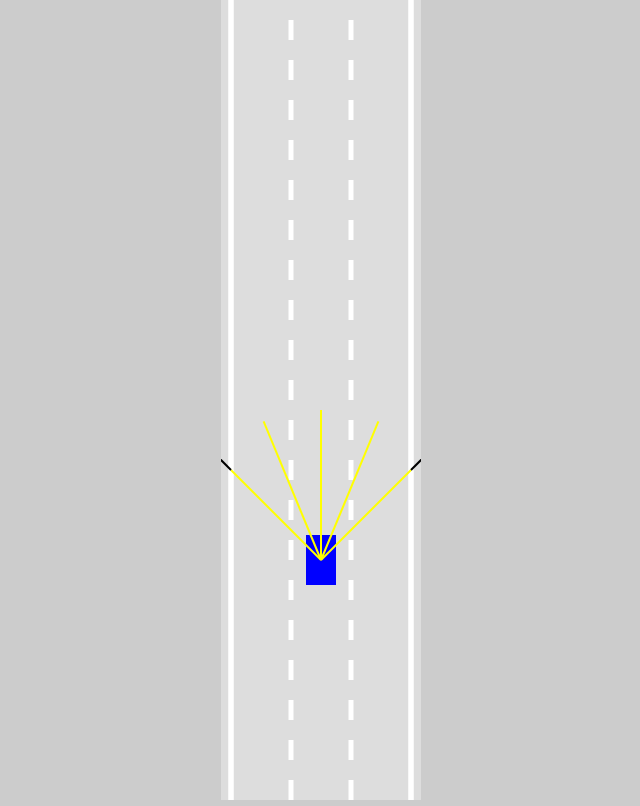
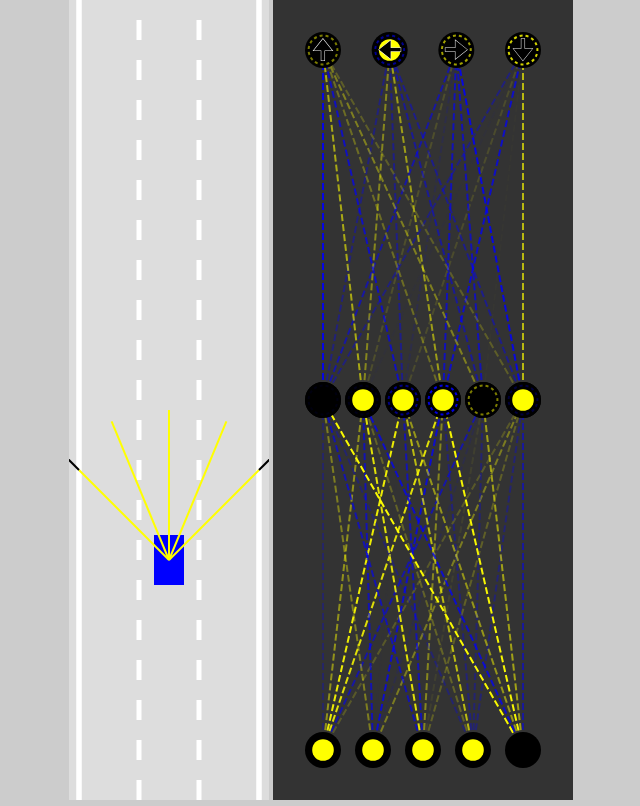
Before and after one commit to ardailhn/self-driving-car-js, a plain HTML site: page index.html in a window 1280 px wide. Shown: the whole page, without its empty margins (319-959 px from the left). Drawn offline with Linux system fonts and the light colour scheme.

Commit message:
neural network

```diff
--- a/car.js
+++ b/car.js
@@ -11,8 +11,12 @@ class Car {
         this.friction = 0.09;
         this.angle = 0;
 
-        if (controlType != "DUMMY")
+        this.useBrain = controlType == "AI";
+
+        if (controlType != "DUMMY") {
             this.sensor = new Sensor(this);
+            this.brain = new NeuralNetwork([this.sensor.rayCount, 6, 4]);
+        }
         this.controls = new Controls(controlType);
     }
 
@@ -22,8 +26,18 @@ class Car {
             this.polygon = this.#createPolygon();
             this.damaged = this.#assessDamage(roadBorders, traffic);
         }
-        if (this.sensor)
+        if (this.sensor) {
             this.sensor.update(roadBorders, traffic);
+            const offsets = this.sensor.readings.map(s => s == null ? 0 : 1 - s.offset)
+            const outputs = NeuralNetwork.feedForward(offsets, this.brain);
+
+            if (this.useBrain) {
+                this.controls.forward = outputs[0];
+                this.controls.left = outputs[1];
+                this.controls.right = outputs[2];
+                this.controls.reverse = outputs[3];
+            }
+        }
     }
 
     #assessDamage(roadBorders, traffic) {
@@ -106,7 +120,7 @@ class Car {
         this.y -= Math.cos(this.angle) * this.speed;
     }
 
-    draw(ctx,color) {
+    draw(ctx, color) {
         if (this.damaged) {
             ctx.fillStyle = 'gray';
         } else {
--- a/index.html
+++ b/index.html
@@ -8,7 +8,10 @@
 </head>
 
 <body>
-    <canvas id="myCanvas"></canvas>
+    <canvas id="carCanvas"></canvas>
+    <canvas id="networkCanvas"></canvas>
+    <script src="visualizer.js"></script>
+    <script src="network.js"></script>
     <script src="sensor.js"></script>
     <script src="utils.js"></script>
     <script src="road.js"></script>
--- a/main.js
+++ b/main.js
@@ -1,27 +1,34 @@
-const canvas = document.getElementById('myCanvas');
-canvas.height = window.innerHeight;
-canvas.width = 200;
+const carCanvas = document.getElementById('carCanvas');
+carCanvas.width = 200;
+const networkCanvas = document.getElementById('networkCanvas');
+networkCanvas.width = 300;
 
-const ctx = canvas.getContext('2d');
-const road = new Road(canvas.width / 2, canvas.width * 0.9)
-const car = new Car(road.getLaneCenter(1), 100, 30, 50, "KEYS");
+const carCtx = carCanvas.getContext('2d');
+const networkCtx = networkCanvas.getContext('2d');
+
+const road = new Road(carCanvas.width / 2, carCanvas.width * 0.9)
+const car = new Car(road.getLaneCenter(1), 100, 30, 50, "AI");
 const traffic = [
     new Car(road.getLaneCenter(1), -100, 30, 50, "DUMMY", 2)
 ];
 
-const animate = () => {
+const animate = (time) => {
     for (let i = 0; i < traffic.length; i++) {
         traffic[i].update(road.borders, []);
     }
     car.update(road.borders, traffic);
-    canvas.height = window.innerHeight;
-    ctx.save();
-    ctx.translate(0, -car.y + canvas.height * 0.7);
-    road.draw(ctx);
+    carCanvas.height = window.innerHeight;
+    networkCanvas.height = window.innerHeight;
+    carCtx.save();
+    carCtx.translate(0, -car.y + carCanvas.height * 0.7);
+    road.draw(carCtx);
     for (let i = 0; i < traffic.length; i++) {
-        traffic[i].draw(ctx,"red");
+        traffic[i].draw(carCtx, "red");
     }
-    car.draw(ctx,"blue");
+    car.draw(carCtx, "blue");
+    carCtx.restore();
+    networkCtx.lineDashOffset = -time / 50;
+    Visualizer.drawNetwork(networkCtx, car.brain);
     requestAnimationFrame(animate);
 }
 
--- /dev/null
+++ b/network.js
@@ -0,0 +1,66 @@
+class NeuralNetwork {
+    constructor(neuronCounts) {
+        this.levels = [];
+        for (let i = 0; i < neuronCounts.length - 1; i++) {
+            this.levels.push(new Level(
+                neuronCounts[i], neuronCounts[i + 1]
+            ));
+        }
+    }
+
+    static feedForward(givenInputs, network) {
+        let outputs = Level.feedForward(givenInputs, network.levels[0]);
+        for (let i = 0; i < network.levels.length; i++) {
+            outputs = Level.feedForward(outputs, network.levels[i]);
+        }
+        return outputs;
+    }
+}
+
+class Level {
+    constructor(inputCount, outputCount) {
+        this.inputs = new Array(inputCount);
+        this.outputs = new Array(outputCount);
+        this.biases = new Array(outputCount);
+
+        this.weights = [];
+        for (let i = 0; i < inputCount; i++) {
+            this.weights[i] = new Array(outputCount);
+        }
+
+        Level.#randomize(this);
+    }
+
+    static #randomize(level) {
+        for (let i = 0; i < level.inputs.length; i++) {
+            for (let j = 0; j < level.outputs.length; j++) {
+                level.weights[i][j] = Math.random() * 2 - 1;
+            }
+        }
+
+        for (let i = 0; i < level.biases.length; i++) {
+            level.biases[i] = Math.random() * 2 - 1;
+
+        }
+    }
+
+    static feedForward(givenInputs, level) {
+        for (let i = 0; i < level.inputs.length; i++) {
+            level.inputs[i] = givenInputs[i];
+        }
+
+        for (let i = 0; i < level.outputs.length; i++) {
+            let sum = 0;
+            for (let j = 0; j < level.inputs.length; j++) {
+                sum += level.inputs[j] * level.weights[j][i];
+            }
+
+            if (sum > level.biases[i]) {
+                level.outputs[i] = 1;
+            } else {
+                level.outputs[i] = 0;
+            }
+        }
+        return level.outputs;
+    }
+}
--- a/style.css
+++ b/style.css
@@ -10,6 +10,10 @@ body {
     overflow: hidden;
 }
 
-#myCanvas {
+#carCanvas {
     background-color: #ddd;
 }
+
+#networkCanvas {
+    background-color: #333;
+}
--- a/utils.js
+++ b/utils.js
@@ -38,3 +38,11 @@ const polysIntersect = (poly1, poly2) => {
     }
     return false;
 }
+
+function getRGBA(value) {
+    const alpha = Math.abs(value);
+    const R = value < 0 ? 0 : 255;
+    const G = R;
+    const B = value > 0 ? 0 : 255;
+    return "rgba(" + R + "," + G + "," + B + "," + alpha + ")";
+}
--- /dev/null
+++ b/visualizer.js
@@ -0,0 +1,110 @@
+class Visualizer {
+    static drawNetwork(ctx, network) {
+        const margin = 50;
+        const left = margin;
+        const top = margin;
+        const width = ctx.canvas.width - margin * 2;
+        const height = ctx.canvas.height - margin * 2;
+
+        const levelHeight = height / network.levels.length;
+
+        for (let i = network.levels.length - 1; i >= 0; i--) {
+            const levelTop = top +
+                lerp(
+                    height - levelHeight,
+                    0,
+                    network.levels.length == 1
+                        ? 0.5
+                        : i / (network.levels.length - 1)
+                );
+
+            ctx.setLineDash([7, 3]);
+            Visualizer.drawLevel(ctx, network.levels[i],
+                left, levelTop,
+                width, levelHeight,
+                i == network.levels.length - 1
+                    ? ['🠉', '🠈', '🠊', '🠋']
+                    : []
+            );
+        }
+    }
+
+    static drawLevel(ctx, level, left, top, width, height, outputLabels) {
+        const right = left + width;
+        const bottom = top + height;
+
+        const { inputs, outputs, weights, biases } = level;
+
+        for (let i = 0; i < inputs.length; i++) {
+            for (let j = 0; j < outputs.length; j++) {
+                ctx.beginPath();
+                ctx.moveTo(
+                    Visualizer.#getNodeX(inputs, i, left, right),
+                    bottom
+                );
+                ctx.lineTo(
+                    Visualizer.#getNodeX(outputs, j, left, right),
+                    top
+                );
+                ctx.lineWidth = 2;
+                ctx.strokeStyle = getRGBA(weights[i][j]);
+                ctx.stroke();
+            }
+        }
+
+        const nodeRadius = 18;
+        for (let i = 0; i < inputs.length; i++) {
+            const x = Visualizer.#getNodeX(inputs, i, left, right);
+            ctx.beginPath();
+            ctx.arc(x, bottom, nodeRadius, 0, Math.PI * 2);
+            ctx.fillStyle = "black";
+            ctx.fill();
+            ctx.beginPath();
+            ctx.arc(x, bottom, nodeRadius * 0.6, 0, Math.PI * 2);
+            ctx.fillStyle = getRGBA(inputs[i]);
+            ctx.fill();
+        }
+
+        for (let i = 0; i < outputs.length; i++) {
+            const x = Visualizer.#getNodeX(outputs, i, left, right);
+            ctx.beginPath();
+            ctx.arc(x, top, nodeRadius, 0, Math.PI * 2);
+            ctx.fillStyle = "black";
+            ctx.fill();
+            ctx.beginPath();
+            ctx.arc(x, top, nodeRadius * 0.6, 0, Math.PI * 2);
+            ctx.fillStyle = getRGBA(outputs[i]);
+            ctx.fill();
+
+            ctx.beginPath();
+            ctx.lineWidth = 2;
+            ctx.arc(x, top, nodeRadius * 0.8, 0, Math.PI * 2);
+            ctx.strokeStyle = getRGBA(biases[i]);
+            ctx.setLineDash([3, 3]);
+            ctx.stroke();
+            ctx.setLineDash([]);
+
+            if (outputLabels[i]) {
+                ctx.beginPath();
+                ctx.textAlign = "center";
+                ctx.textBaseline = "middle";
+                ctx.fillStyle = "black";
+                ctx.strokeStyle = "white";
+                ctx.font = (nodeRadius * 1.5) + "px Arial";
+                ctx.fillText(outputLabels[i], x, top + nodeRadius * 0.1);
+                ctx.lineWidth = 0.5;
+                ctx.strokeText(outputLabels[i], x, top + nodeRadius * 0.1);
+            }
+        }
+    }
+
+    static #getNodeX(nodes, index, left, right) {
+        return lerp(
+            left,
+            right,
+            nodes.length == 1
+                ? 0.5
+                : index / (nodes.length - 1)
+        );
+    }
+}
```
